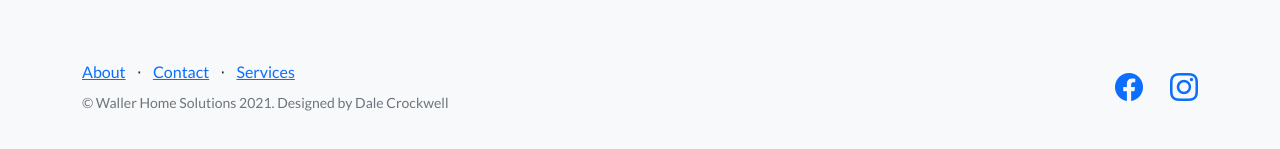
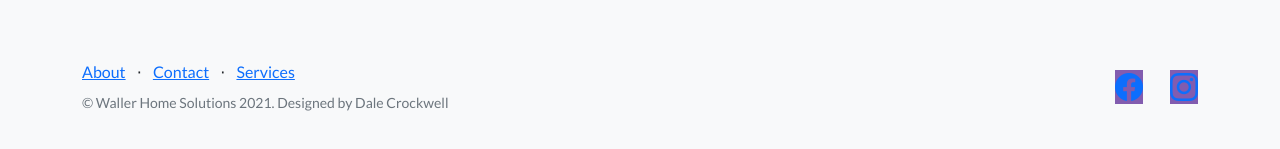
Before and after one commit to eladcrock/home, a plain HTML site: page index.html in a window 1280 px wide. Shown: the part 3620-3769 px from the top of the page. Drawn offline with nearby package versions, Linux system fonts and the light colour scheme.

Commit message:
Create index.html

```diff
--- a/index.html
+++ b/index.html
@@ -230,11 +230,11 @@
                     <div class="col-lg-6 h-100 text-center text-lg-end my-auto">
                         <ul class="list-inline mb-0">
                             <li class="list-inline-item me-4">
-                                <a href="#!"><i class="bi-facebook fs-3"></i></a>
+                                <a href="#!"><i class="bi-facebook fs-3" style="background-color:#825CAF"></i></a>
                             </li>
 
                             <li class="list-inline-item">
-                                <a href="#!"><i class="bi-instagram fs-3"></i></a>
+                                <a href="#!"><i class="bi-instagram fs-3" style="background-color:#825CAF"></i></a>
                             </li>
                         </ul>
                     </div>
```
